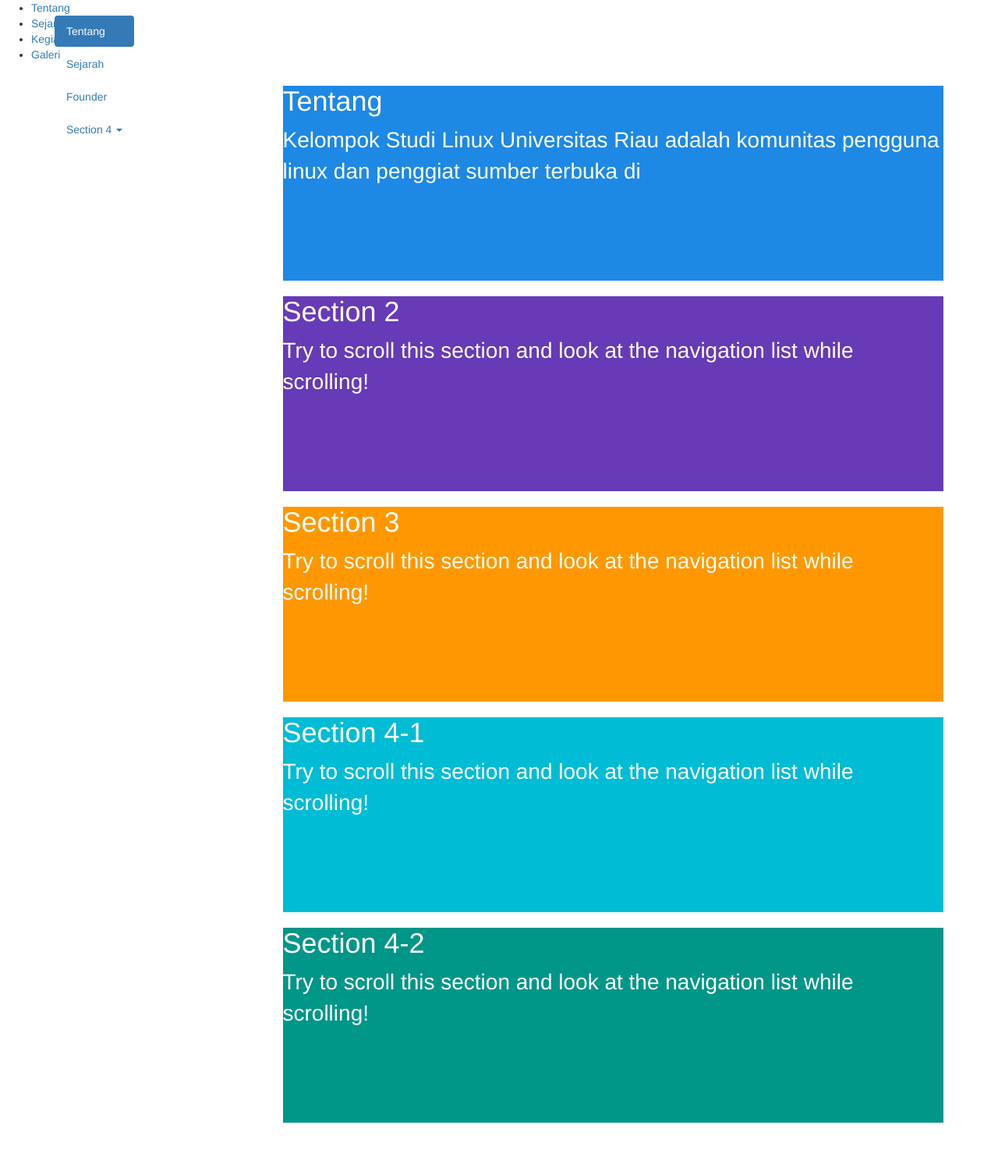
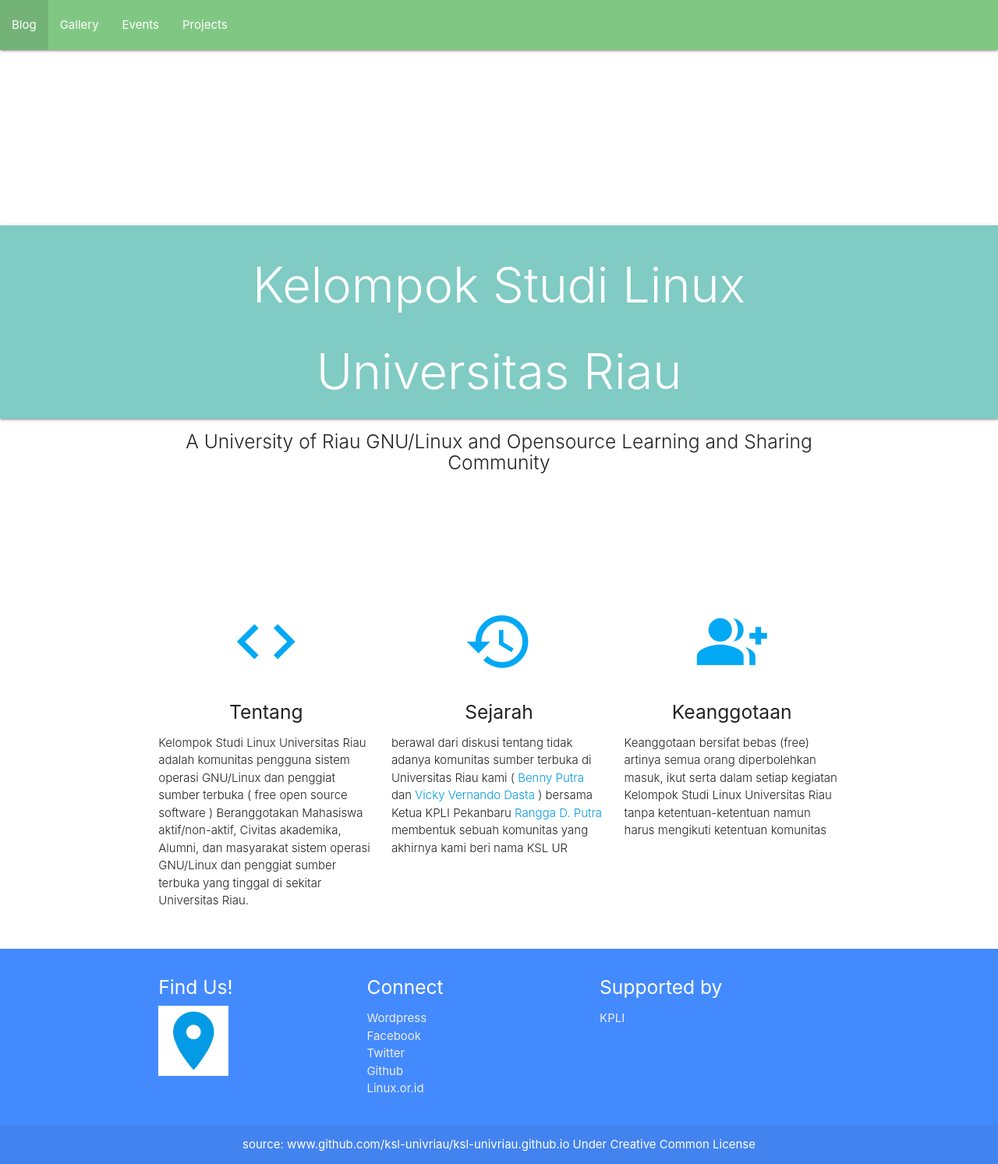
Before and after one commit to ksl-univriau/ksl-univriau.github.io, a plain HTML site: page index.html in a window 1280 px wide. Shown: the whole page at 78% size. Before the commit the page ends 1440 px from the top, so only its background shows below. Drawn offline with nearby package versions, Linux system fonts and the light colour scheme.

Commit message:
framework changed into Materializedcss

```diff
--- a/index.html
+++ b/index.html
@@ -1,96 +1,163 @@
 <!DOCTYPE html>
-<html lang="en">
+<html lang="id">
   <head>
     <title>KSL Univ. Riau</title>
     <meta charset="utf-8">
     <meta name="viewport" content="width=device-width, initial-scale=1">
-  <link rel="stylesheet" href="http://maxcdn.bootstrapcdn.com/bootstrap/3.3.5/css/bootstrap.min.css">
-  <script src="https://ajax.googleapis.com/ajax/libs/jquery/1.11.3/jquery.min.js"></script>
-  <style>
-  <script src="http://maxcdn.bootstrapcdn.com/bootstrap/3.3.5/js/bootstrap.min.js"></script>
-
-  body {
-    background: url('IMG_20150627_195059.jpg') no-repeat center center fixed;
-      position: relative;
-  }
-
-  bg {
-    background: url('IMG_20150627_195059.jpg') no repeat center center fixed;
-    background-size: cover;
-  }
-  ul.nav-pills {
-      top: 20px;
-      position: fixed;
-  }
-  div.col-sm-9 div {
-      height: 250px;
-      font-size: 28px;
-  }
-  #section1 {color: #fff; background-color: #1E88E5;}
-  #section2 {color: #fff; background-color: #673ab7;}
-  #section3 {color: #fff; background-color: #ff9800;}
-  #section41 {color: #fff; background-color: #00bcd4;}
-  #section42 {color: #fff; background-color: #009688;}
-
-  @media screen and (max-width: 810px) {
-    #section1, #section2, #section3, #section41, #section42  {
-        margin-left: 150px;
-    }
-  }
-  </style>
+    <link href="https://fonts.googleapis.com/icon?family=Material+Icons" rel="stylesheet">
+    <link rel="stylesheet" href="https://cdnjs.cloudflare.com/ajax/libs/materialize/0.97.0/css/materialize.min.css">
+    <script src="https://cdnjs.cloudflare.com/ajax/libs/materialize/0.97.0/js/materialize.min.js"></script>
+    <link href="https://fonts.googleapis.com/icon?family=Material+Icons" rel="stylesheet">
+    <!--script src="js/cus.js" type="text/javascript"></script-->
+    <script src="https://code.jquery.com/jquery-2.1.1.min.js" type="text/javascript"></script>
+    <!--script src="js/material.js" type="text/javascript"></script-->
   </head>
 
 
-<nav id="navbar navbar-default">
-            <ul>
-              <li class="active"><a href="http://10.42.01/apps/materialize.html">Tentang</a></li>
-              <li class="active"><a href="#">Sejarah</a></li>
-              <li class="active"><a href="#">Kegiatan</a></li>
-              <li class="active"><a href="#">Galeri</a></li>
+  <nav class="green lighten-2">
+    <div class="nav-wrapper">
+      <!--a href="#" class="brand-logo right"></a-->
+      <ul id="nav-mobile" class="left hide-on-med-and-down">
+        <li><a href="http://ksl-univriau.wordpress.com" target="_blank">Blog</a></li>
+        <li><a href="http://flickr.com">Gallery</a></li>
+        <li><a href="http://www.meetup.com/members/189810222/" target="_blank">Events</a></li>
+        <li><a href="http://github.com/ksl-univriau" target="_blank">Projects</a></li>
       </ul>
+    </div>
   </nav>
-<body data-spy="scroll" data-target="#myScrollspy" data-offset="20">
+
+<body >
+  <style media="screen">
+  body {
+  display: flex;
+  min-height: 100vh;
+  flex-direction: column;
+}
+
+main {
+  flex: 10 auto;
+}
+</style>
+
+
+<body>
+      <br></br>
+      <br></br>
+      <br></br>
+      <br></br>
+      <br></br>
+
+      <div class="teal lighten-3 z-depth-1" >
+        <h1 class="header content light center white-text">Kelompok Studi Linux</h1>
+        <h1 class="header content light center white-text">Universitas Riau</h1>
+        </div>
+      <div class="container">
+        <div class="row center">
+
+          <h5 class="header col s12 light">A University of Riau GNU/Linux and Opensource Learning and Sharing Community </h5>
+        </div>
+    </div>
+
+    <br></br>
+    <br></br>
 
     <div class="container">
+
+      <div class="section">
         <div class="row">
-    <nav class="col-sm-3" id="myScrollspy">
-      <ul class="nav nav-pills nav-stacked">
-        <li class="active"><a href="#section1">Tentang</a></li>
-        <li><a href="#section2">Sejarah</a></li>
-        <li><a href="#section3">Founder</a></li>
-        <li class="dropdown">
-          <a class="dropdown-toggle" data-toggle="dropdown" href="#">Section 4 <span class="caret"></span></a>
-          <ul class="dropdown-menu">
-            <li><a href="#section41">Event</a></li>
-            <li><a href="#section42">Event</a></li>
-          </ul>
-        </li>
-      </ul>
-    </nav>
-    <div class="col-sm-9">
-      <div id="section1">
-        <h1>Tentang</h1>
-        <p>Kelompok Studi Linux Universitas Riau adalah komunitas pengguna linux dan penggiat sumber terbuka di </p>
+          <div class="col s12 m4 z-depth-0">
+            <div class="icon-block">
+              <h2 class="center light-blue-text">
+                <i class="material-icons large">code</i>
+             </h2>
+             <h5 class="center">
+              Tentang
+            </h5>
+            <p class="light">
+              Kelompok Studi Linux Universitas Riau adalah komunitas pengguna sistem operasi GNU/Linux dan penggiat sumber terbuka ( free open source software ) Beranggotakan Mahasiswa aktif/non-aktif, Civitas akademika, Alumni, dan masyarakat sistem operasi GNU/Linux dan penggiat sumber terbuka yang tinggal di sekitar Universitas Riau.
+            </p>
           </div>
-      <div id="section2">
-        <h1>Section 2</h1>
-        <p>Try to scroll this section and look at the navigation list while scrolling!</p>
         </div>
-      <div id="section3">
-        <h1>Section 3</h1>
-        <p>Try to scroll this section and look at the navigation list while scrolling!</p>
+
+            <div class="col s10 m4 z-depth-0">
+              <div class="icon-block">
+                <h2 class="center light-blue-text">
+                  <i class="material-icons large">history</i></h2>
+             <h5 class="center">
+              Sejarah
+            </h5>
+            <p class="light">
+              berawal dari diskusi tentang tidak adanya komunitas sumber terbuka di Universitas Riau
+              kami ( <a href="http://twitter.com/bbenyputra">Benny Putra </a> dan <a href="http://twitter.com/vickydasta">Vicky Vernando Dasta </a> ) bersama Ketua KPLI Pekanbaru <a href="#">Rangga D. Putra</a> membentuk sebuah komunitas yang akhirnya kami beri nama KSL UR
+            </p>
+
             </div>
-      <div id="section41">
-        <h1>Section 4-1</h1>
-        <p>Try to scroll this section and look at the navigation list while scrolling!</p>
           </div>
-      <div id="section42">
-        <h1>Section 4-2</h1>
-        <p>Try to scroll this section and look at the navigation list while scrolling!</p>
+
+
+            <div class="col s10 m4 z-depth-0">
+              <div class="icon-block">
+                <h2 class="center light-blue-text">
+                  <i class="material-icons large">group_add</i>
+             <h5 class="center">
+              Keanggotaan
+            </h5>
+            <p class="light">
+              Keanggotaan bersifat bebas (free) artinya semua orang diperbolehkan masuk, ikut serta dalam setiap kegiatan Kelompok Studi Linux Universitas Riau tanpa ketentuan-ketentuan namun harus mengikuti ketentuan komunitas
+            </p>
+
             </div>
+          </div>
+
         </div>
       </div>
     </div>
 
+
 </body>
+
+<footer class="page-footer blue accent-2">
+
+         <div class="container">
+           <div class="row">
+             <div class="col 16 s13">
+               <h5 class="white-text">Find Us!</h5>
+              <a href="https://www.google.co.id/maps/place/Universitas+Riau/@0.4702473,101.379282,14.75z/data=!4m2!3m1!1s0x0000000000000000:0x74d49c35acbd10e1" target="_blank" title="Location"><i class="material-icons large white">location_on</i></a>
+             </div>
+
+
+             <div class="col l4 offset-l2 s12">
+               <h5 class="white-text">Connect</h5>
+               <ul>
+                 <li><a class="grey-text text-lighten-3" href="http://ksl-univriau.wordpress.com" target="_blank">Wordpress</a></li>
+                 <li><a class="grey-text text-lighten-3" href="http://fb.com/ksl.univriau"target="_blank">Facebook</a></li>
+                 <li><a class="grey-text text-lighten-3" href="https://twitter.com/kslunivriau" target="_blank">Twitter</a></li>
+                 <li><a class="grey-text text-lighten-3" href="http://github.com/ksl-univriau" target="_blank">Github</a></li>
+                 <li><a class="grey-text text-lighten-3" href="#!" target="_blank">Linux.or.id</a></li>
+               </ul>
+             </div>
+
+           <div class="col l4 offset-10 s11">
+               <h5 class="white-text">Supported by</h5>
+               <ul>
+                 <li><a class="grey-text text-lighten-3" href="#!" target="_blank">KPLI</a></li>
+               </ul>
+
+               <!--h5 class="white-text">Site Source</h5>
+               <p><a href="https://github.com/ksl-univriau/ksl-univriau.github.io"target="_blank"> <i class="material-icons white large">code</i></a></p-->
+
+             </div>
+
+           </div>
+         </div>
+
+          <div class="footer-copyright center">
+           <div class="container">
+            <h7 class="white-text ">source: <a class="white-text text-lighten-3" href="http://github.com/ksl-univriau/ksl-univriau.github.io" target="_blank">www.github.com/ksl-univriau/ksl-univriau.github.io </a>
+              Under Creative Common License
+            </h7>
+           <!--a class="grey-text text-lighten-4 right" href="mailto:ksl.univriau@gmail.com" ><i class="medium material-icons">mail</i></a-->
+           </div>
+         </div>
+       </footer>
  </html>
```
Lines whose indentation alone changed are shown as unchanged.
